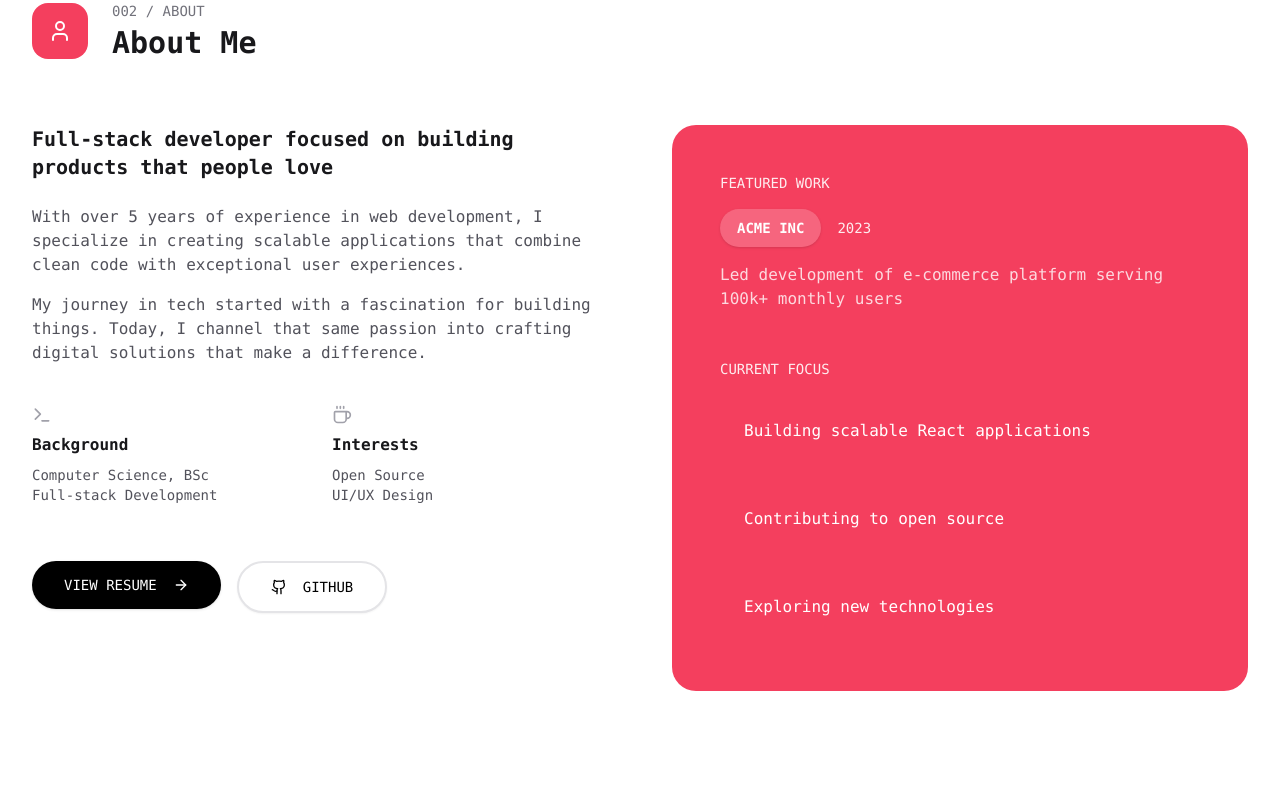
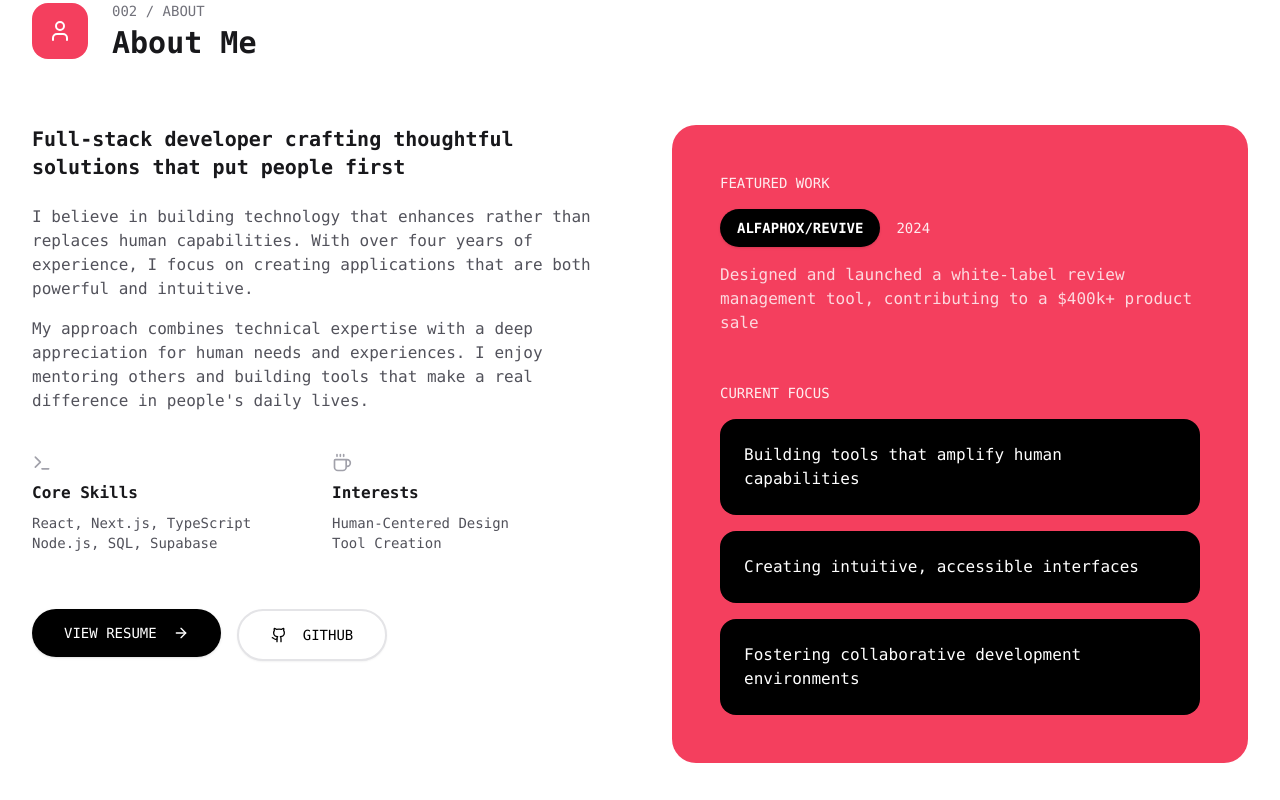
Before and after one commit to DavidKalina/davidkalina, a Next.js app: page / in a window 1280 px wide. Shown: the part 2400-3200 px from the top of the page. Built offline with nearby package versions, Linux system fonts and the light colour scheme.

Commit message:
style: update about section

```diff
--- a/components/About.tsx
+++ b/components/About.tsx
@@ -10,7 +10,7 @@ const ModernAbout = () => {
   const [isHovered, setIsHovered] = useState(false);
 
   return (
-    <section className="bg-white/80/80" id="about">
+    <section className="bg-white/80" id="about">
       <div className="max-w-7xl mx-auto px-4 sm:px-6 lg:px-8 py-16 lg:py-32">
         {/* Section Header */}
         <div className="flex items-center gap-4 lg:gap-6 mb-8 lg:mb-16">
@@ -30,16 +30,18 @@ const ModernAbout = () => {
           <div className="space-y-6 lg:space-y-8">
             <div className="space-y-4 lg:space-y-6">
               <h3 className="font-mono text-lg lg:text-xl font-bold text-zinc-900">
-                Full-stack developer focused on building products that people love
+                Full-stack developer crafting thoughtful solutions that put people first
               </h3>
               <div className="space-y-4">
                 <p className="font-mono md:text-md lg:text-base text-zinc-600 leading-relaxed">
-                  With over 5 years of experience in web development, I specialize in creating
-                  scalable applications that combine clean code with exceptional user experiences.
+                  I believe in building technology that enhances rather than replaces human
+                  capabilities. With over four years of experience, I focus on creating applications
+                  that are both powerful and intuitive.
                 </p>
                 <p className="font-mono md:text-md lg:text-base text-zinc-600 leading-relaxed">
-                  My journey in tech started with a fascination for building things. Today, I
-                  channel that same passion into crafting digital solutions that make a difference.
+                  My approach combines technical expertise with a deep appreciation for human needs
+                  and experiences. I enjoy mentoring others and building tools that make a real
+                  difference in people&apos;s daily lives.
                 </p>
               </div>
             </div>
@@ -49,11 +51,11 @@ const ModernAbout = () => {
               <div className="space-y-2">
                 <Terminal size={18} className="text-zinc-400 lg:hidden" />
                 <Terminal size={20} className="text-zinc-400 hidden lg:block" />
-                <p className="font-mono md:text-md font-bold text-zinc-900">Background</p>
+                <p className="font-mono md:text-md font-bold text-zinc-900">Core Skills</p>
                 <p className="font-mono md:text-sm lg:md:text-md text-zinc-600">
-                  Computer Science, BSc
+                  React, Next.js, TypeScript
                   <br />
-                  Full-stack Development
+                  Node.js, SQL, Supabase
                 </p>
               </div>
               <div className="space-y-2">
@@ -61,9 +63,9 @@ const ModernAbout = () => {
                 <Coffee size={20} className="text-zinc-400 hidden lg:block" />
                 <p className="font-mono md:text-md font-bold text-zinc-900">Interests</p>
                 <p className="font-mono md:text-sm lg:md:text-md text-zinc-600">
-                  Open Source
+                  Human-Centered Design
                   <br />
-                  UI/UX Design
+                  Tool Creation
                 </p>
               </div>
             </div>
@@ -110,13 +112,14 @@ const ModernAbout = () => {
                 <p className="font-mono md:text-sm lg:md:text-md text-white/90">FEATURED WORK</p>
                 <div className="space-y-4">
                   <div className="flex flex-col sm:flex-row sm:items-center gap-2 sm:gap-4">
-                    <Badge className="bg-white/20 text-white px-3 lg:px-4 py-2 rounded-full text-[10px] lg:md:text-sm font-mono w-fit">
-                      ACME INC
+                    <Badge className="bg-black text-white px-3 lg:px-4 py-2 rounded-full text-[10px] lg:md:text-sm font-mono w-fit">
+                      ALFAPHOX/REVIVE
                     </Badge>
-                    <span className="font-mono md:text-sm lg:md:text-md text-white/90">2023</span>
+                    <span className="font-mono md:text-sm lg:md:text-md text-white/90">2024</span>
                   </div>
                   <p className="font-mono md:text-md lg:text-base text-white/80">
-                    Led development of e-commerce platform serving 100k+ monthly users
+                    Designed and launched a white-label review management tool, contributing to a
+                    $400k+ product sale
                   </p>
                 </div>
               </div>
@@ -126,11 +129,11 @@ const ModernAbout = () => {
                 <p className="font-mono md:text-sm lg:md:text-md text-white/90">CURRENT FOCUS</p>
                 <div className="grid grid-cols-1 gap-3 lg:gap-4">
                   {[
-                    "Building scalable React applications",
-                    "Contributing to open source",
-                    "Exploring new technologies",
+                    "Building tools that amplify human capabilities",
+                    "Creating intuitive, accessible interfaces",
+                    "Fostering collaborative development environments",
                   ].map((focus, index) => (
-                    <div key={index} className="bg-white/80/5 rounded-xl lg:rounded-2xl p-4 lg:p-6">
+                    <div key={index} className="bg-black rounded-xl lg:rounded-2xl p-4 lg:p-6">
                       <p className="font-mono md:text-md lg:text-base text-white">{focus}</p>
                     </div>
                   ))}
```
